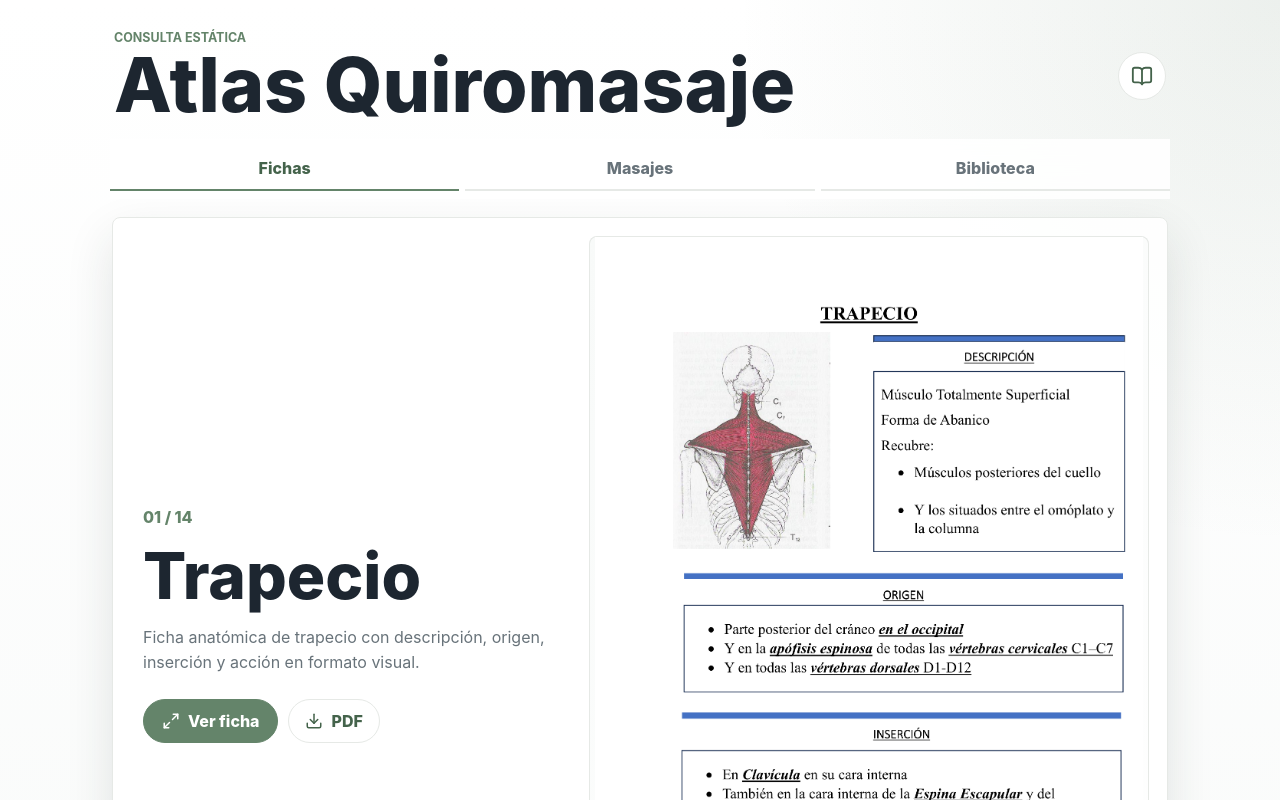
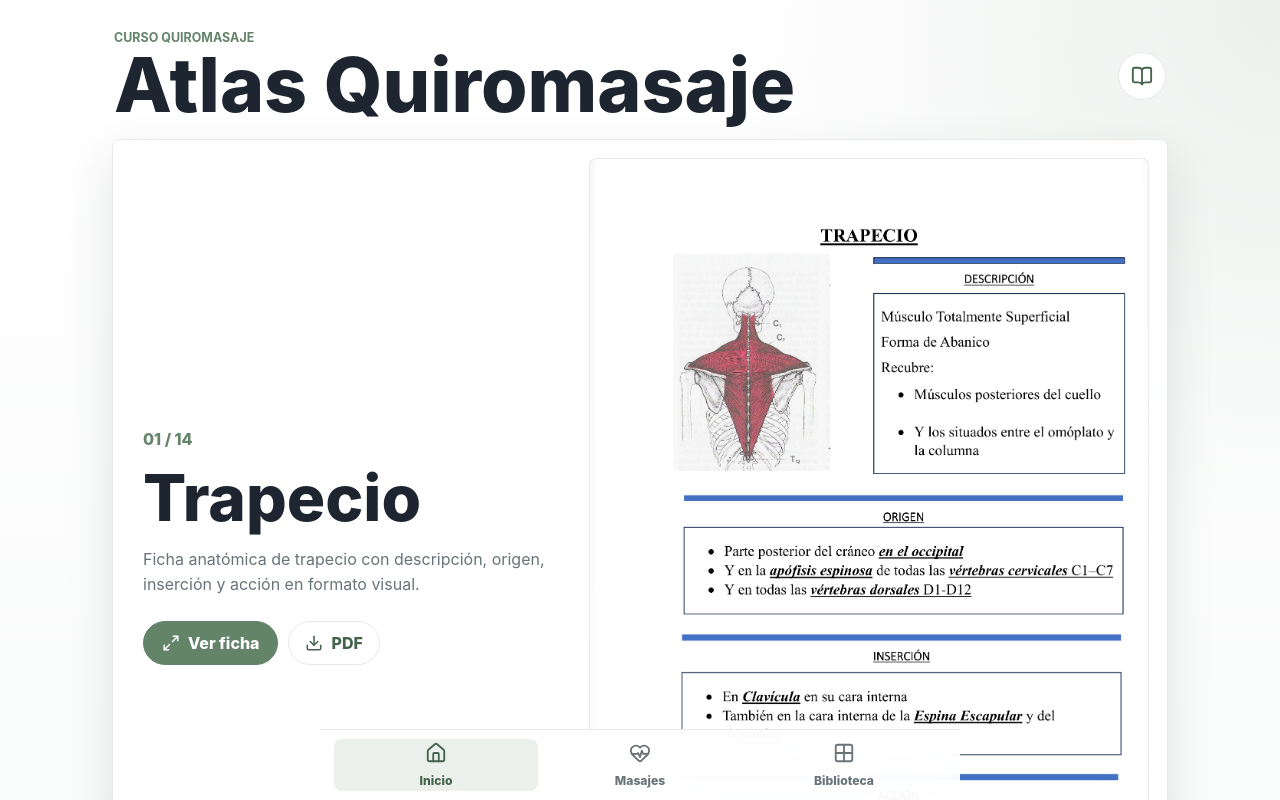
Before and after one commit to andreaonicbeauty-arch/quiromasaje-atlas-app, a React (Vite) app: page / in a window 1280 px wide. Shown: the top 800 px of the page. Built offline with nearby package versions, Linux system fonts and the light colour scheme.

Commit message:
Simplify top navigation copy

```diff
--- a/src/main.tsx
+++ b/src/main.tsx
@@ -58,23 +58,11 @@ function App() {
     <main className="app-shell">
       <section className="topbar" aria-label="Cabecera">
         <div>
-          <p className="microcopy">Consulta estática</p>
+          <p className="microcopy">Curso Quiromasaje</p>
           <h1>Atlas Quiromasaje</h1>
         </div>
         <button className="round-button" type="button" aria-label="Abrir biblioteca" onClick={() => setView("library")}>
           <BookOpen size={22} />
-        </button>
-      </section>
-
-      <section className="tabs" aria-label="Secciones principales">
-        <button className={view === "home" ? "active" : ""} type="button" onClick={() => setView("home")}>
-          Fichas
-        </button>
-        <button className={view === "massages" ? "active" : ""} type="button" onClick={() => setView("massages")}>
-          Masajes
-        </button>
-        <button className={view === "library" ? "active" : ""} type="button" onClick={() => setView("library")}>
-          Biblioteca
         </button>
       </section>
 
--- a/src/style.css
+++ b/src/style.css
@@ -137,33 +137,6 @@ h3 {
 .ghost-button:hover {
   transform: translateY(-1px);
   box-shadow: 0 12px 24px rgba(36, 52, 43, 0.12);
-}
-
-.tabs {
-  position: sticky;
-  top: 0;
-  z-index: 5;
-  display: grid;
-  grid-template-columns: repeat(3, 1fr);
-  gap: 6px;
-  margin: 0 -2px 18px;
-  padding: 8px 0;
-  background: rgba(255, 255, 255, 0.88);
-  backdrop-filter: blur(18px);
-}
-
-.tabs button {
-  min-height: 44px;
-  border: 0;
-  border-bottom: 2px solid var(--line);
-  color: var(--muted);
-  background: transparent;
-  font-weight: 760;
-}
-
-.tabs button.active {
-  color: var(--sage-dark);
-  border-color: var(--sage);
 }
 
 .hero-slide {
@@ -572,15 +545,4 @@ h3 {
   .app-shell {
     padding-inline: 32px;
   }
-
 }
-
-@media (min-width: 721px) {
-  .bottom-nav {
-    display: none;
-  }
-
-  .app-shell {
-    padding-bottom: 64px;
-  }
-}
```
